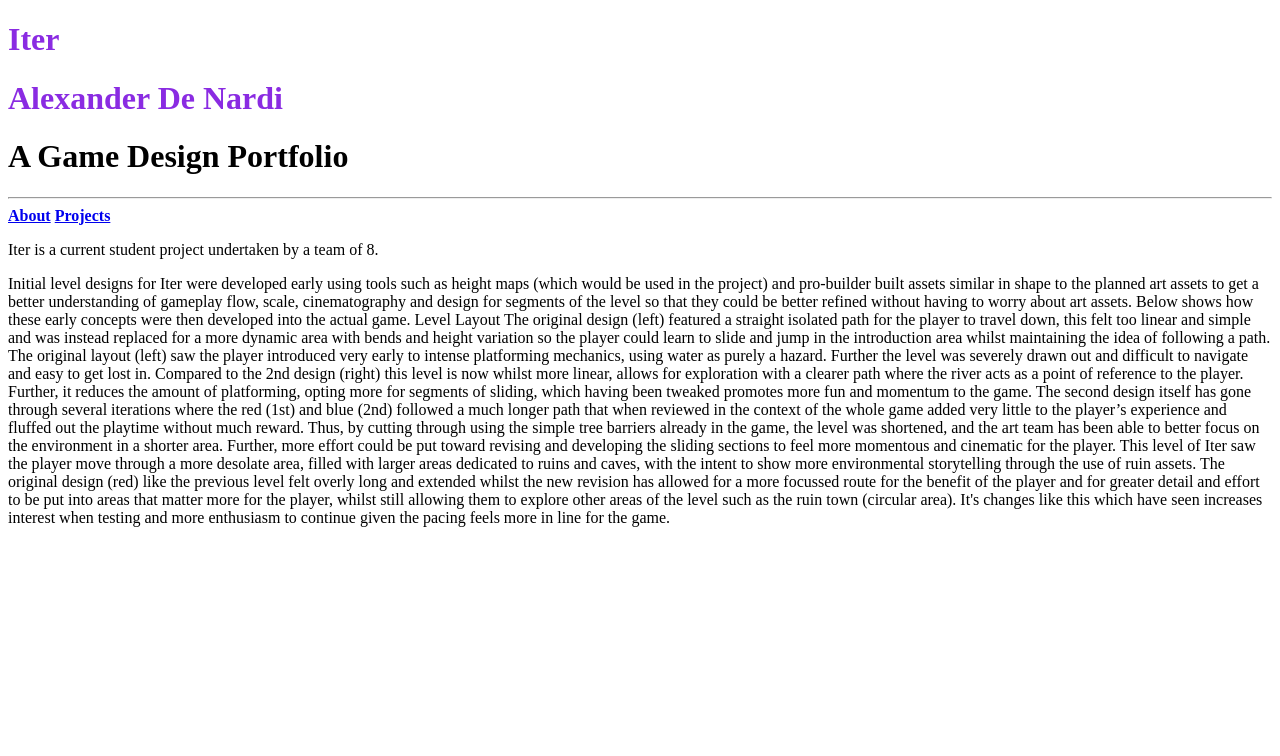
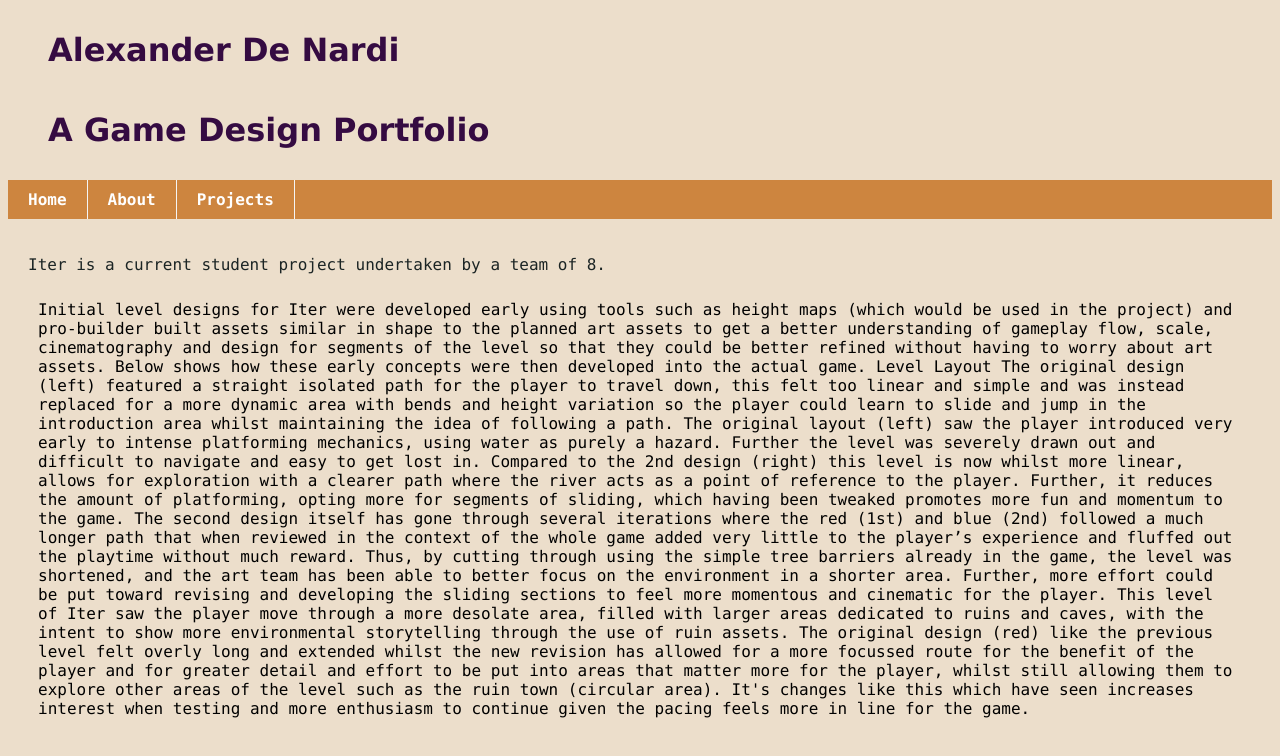
Before and after one commit to ad3nardi/ad3nardi-github.io, a plain HTML site: page dir2/dir2-1_games/iter.html in a window 1280 px wide. Drawn offline with Linux system fonts and the light colour scheme; files that its build step writes are made by us from their sources.

Commit message:
Update iter.html

```diff
--- a/dir2/dir2-1_games/iter.html
+++ b/dir2/dir2-1_games/iter.html
@@ -1,28 +1,23 @@
 <!DOCTYPE html>
 <html>
+    <head>
+        <meta charset = "UTF-8">
+        <meta name = "description" content = "This is a test page.">
+        <meta name = "author" content = "Alexader">
+        <meta name = "keywords" content = "HTML, Design, Folio, xyz">
+        <meta name = "viewport" content = "width =device-width, intial-scale=1.0">
+        <link rel="stylesheet" href="styles.css">
 
-    <head>
-        <!-- META DATA-->
-        <!--meta tag is an accessable "ATTRIBUTES" which can have custom data applied-->
-    <meta charset = "UTF-8">
-    <meta name = "description" content = "This is a test projects page.">
-
-    <title> Iter</title>
-
-        <h1 style="color: blueviolet;">Iter</h1>
-
-    </head>
-
-    <head>
     <title> ADeNardiFolio </title>
-        <h1 style="color: blueviolet;">Alexander De Nardi</h1>
+        <h1>Alexander De Nardi</h1>
         <h1>A Game Design Portfolio</h1>
 
-                <!-- NAV BAR-->
         <nav>
-            <hr/>
-            <a href="ad3nardi.github.io\dir1\about.html"><b>About</b></a>
-            <a href="ad3nardi.github.io\dir2\projects.html"><b>Projects</b></a>
+            <ul>
+                <li><a href="https://ad3nardi.github.io/index.html"><b>Home</b></a></li>
+                <li><a href="https://ad3nardi.github.io/dir1\about.html"><b>About</b></a></li>
+                <li><a href="https://ad3nardi.github.io/dir2/projects.html"><b>Projects</b></a></li>
+            </ul>
         </nav>
     </head>
 
```
